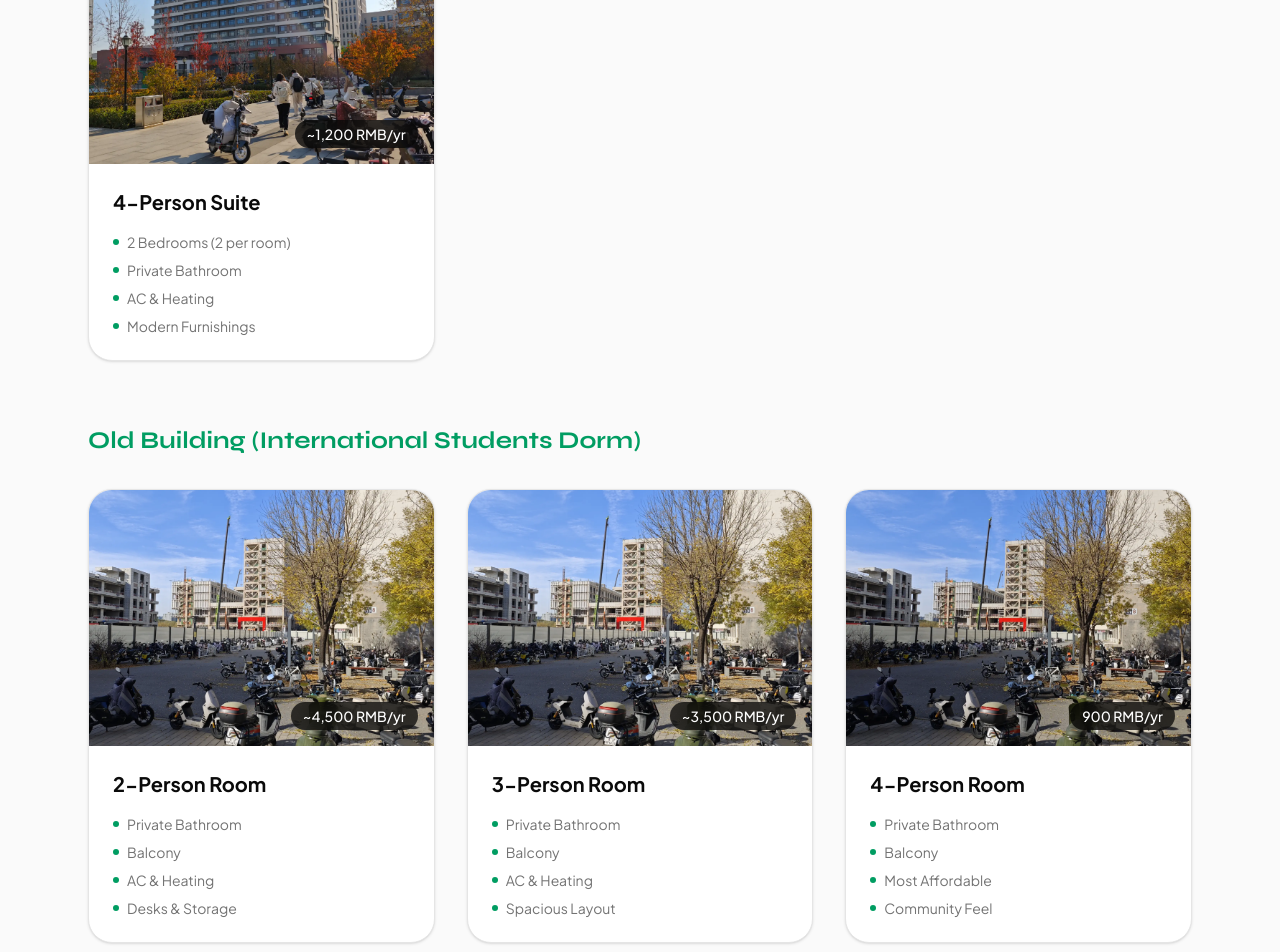
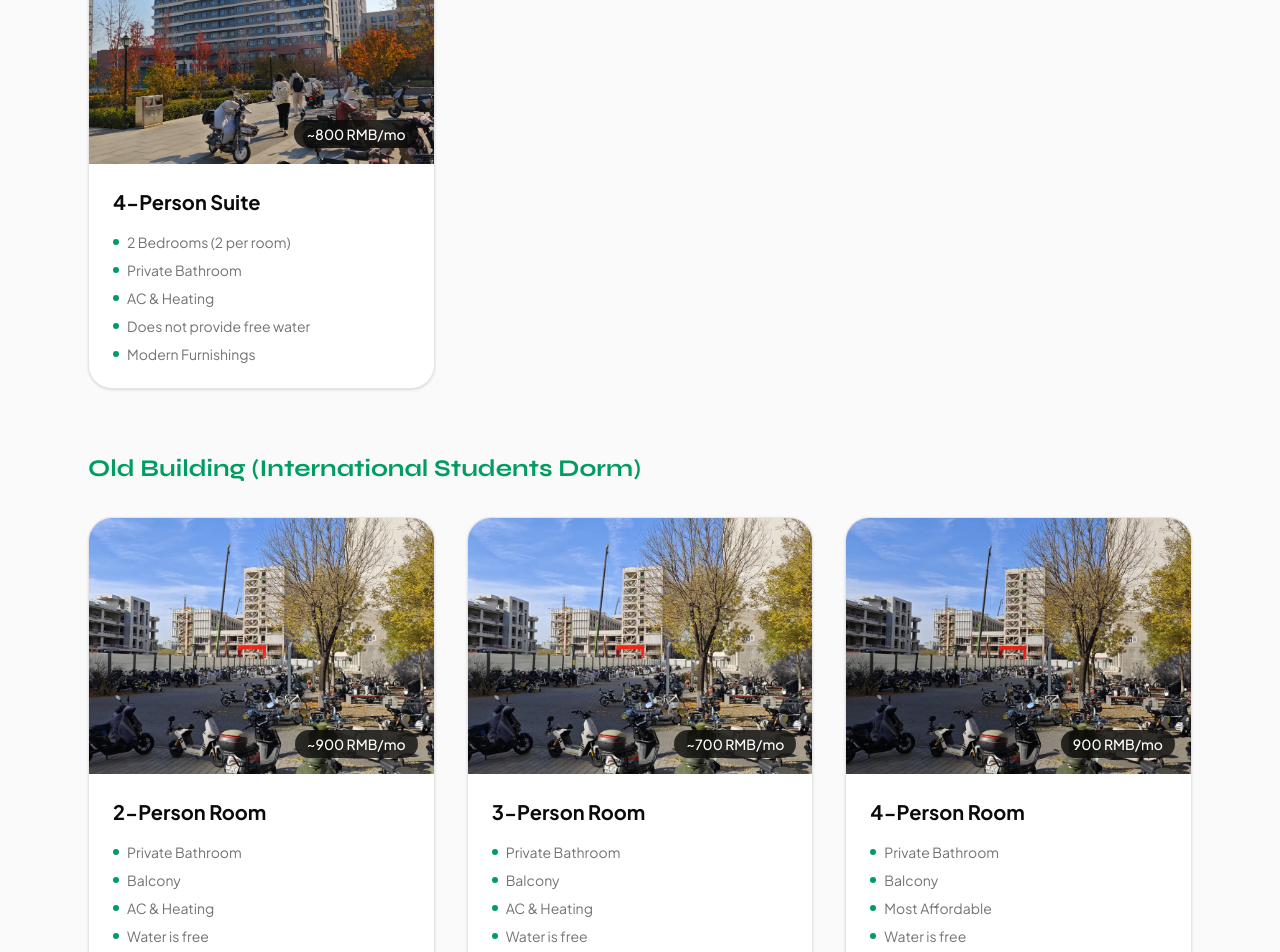
Before and after one commit to studyinbit/studyinbit.github.io, a Next.js app: page /campus-life in a window 1280 px wide. Shown: the part 1080-2032 px from the top of the page. Built offline with nearby package versions, Linux system fonts and the light colour scheme.

Commit message:
fix the cost calculator(regarding yearly calculation) and fix the cost of dorms in campus-life section

```diff
--- a/app/campus-life/page.tsx
+++ b/app/campus-life/page.tsx
@@ -31,8 +31,8 @@ export default function CampusLifePage() {
   const newDorms = [
     {
       title: "4-Person Suite",
-      price: "~1,200 RMB/yr",
-      features: ["2 Bedrooms (2 per room)", "Private Bathroom", "AC & Heating", "Modern Furnishings"],
+      price: "~800 RMB/mo",
+      features: ["2 Bedrooms (2 per room)", "Private Bathroom", "AC & Heating", "Does not provide free water", "Modern Furnishings"],
       image: dormImg1
     }
   ];
@@ -40,20 +40,20 @@ export default function CampusLifePage() {
   const oldDorms = [
     {
       title: "2-Person Room",
-      price: "~4,500 RMB/yr",
-      features: ["Private Bathroom", "Balcony", "AC & Heating", "Desks & Storage"],
+      price: "~900 RMB/mo",
+      features: ["Private Bathroom", "Balcony", "AC & Heating", "Water is free", "Desks & Storage"],
       image: dormImg2
     },
     {
       title: "3-Person Room",
-      price: "~3,500 RMB/yr",
-      features: ["Private Bathroom", "Balcony", "AC & Heating", "Spacious Layout"],
+      price: "~700 RMB/mo",
+      features: ["Private Bathroom", "Balcony", "AC & Heating", "Water is free", "Spacious Layout"],
       image: dormImg2
     },
     {
       title: "4-Person Room",
-      price: "900 RMB/yr",
-      features: ["Private Bathroom", "Balcony", "Most Affordable", "Community Feel"],
+      price: "900 RMB/mo",
+      features: ["Private Bathroom", "Balcony", "Most Affordable", "Water is free", "Community Feel"],
       image: dormImg3
     }
   ];
--- a/components/features/CostCalculator.tsx
+++ b/components/features/CostCalculator.tsx
@@ -35,13 +35,15 @@ export function CostCalculator() {
   const tuitionOutOfPocket = tuition - tuitionCovered;
 
   // Scholarship accommodation only covers International Dorm 4-Person Room
-  const coveredDormCost = siteContent.housingOptions.find((h) => h.id === "intl-4p")?.cost ?? 0;
+  // Housing costs are monthly — multiply by 12 for annual totals
+  const coveredDormMonthly = siteContent.housingOptions.find((h) => h.id === "intl-4p")?.cost ?? 0;
+  const coveredDormCost = coveredDormMonthly * 12;
   const accommodationCovered = cov?.accommodation ?? false;
   const effectiveHousing = accommodationCovered
     ? siteContent.housingOptions.find((h) => h.id === "intl-4p")
     : selectedHousing;
   const isOnCampus = effectiveHousing?.type === "on-campus";
-  const housingCost = effectiveHousing?.cost ?? 0;
+  const housingCost = (effectiveHousing?.cost ?? 0) * 12;
   const housingCovered = accommodationCovered ? coveredDormCost : 0;
   const housingOutOfPocket = housingCost - housingCovered;
 
@@ -152,7 +154,7 @@ export function CostCalculator() {
             {accommodationCovered ? (
               <>
                 <div className="w-full px-4 py-3 rounded-xl border border-primary/30 bg-primary/5 text-sm font-medium">
-                  International Dorm 4-Person Room (¥{coveredDormCost.toLocaleString()}/yr)
+                  International Dorm 4-Person Room (¥{coveredDormMonthly.toLocaleString()}/mo — ¥{coveredDormCost.toLocaleString()}/yr)
                 </div>
                 <p className="text-xs text-primary mt-2">Scholarship accommodation covers the International Dorm 4-Person Room only.</p>
               </>
@@ -165,7 +167,7 @@ export function CostCalculator() {
               >
                 {siteContent.housingOptions.map((h) => (
                   <option key={h.id} value={h.id}>
-                    {h.name} (¥{h.cost.toLocaleString()}/yr)
+                    {h.name} (¥{h.cost.toLocaleString()}/mo — ¥{(h.cost * 12).toLocaleString()}/yr)
                   </option>
                 ))}
               </select>
--- a/lib/content.ts
+++ b/lib/content.ts
@@ -190,11 +190,11 @@ export const siteContent = {
     },
   ],
   housingOptions: [
-    { id: "intl-4p", name: "International Dorm 4-Person Room", cost: 900, type: "on-campus" as const },
-    { id: "intl-3p", name: "International Dorm 3-Person Room", cost: 3500, type: "on-campus" as const },
-    { id: "intl-2p", name: "International Dorm 2-Person Room", cost: 4500, type: "on-campus" as const },
-    { id: "bohou-4p", name: "Bohou 4-Person Suite", cost: 1200, type: "on-campus" as const },
-    { id: "off-campus", name: "Off-Campus Apartment", cost: 36000, type: "off-campus" as const },
+    { id: "intl-4p", name: "International Dorm 4-Person Room", cost: 500, type: "on-campus" as const },
+    { id: "intl-3p", name: "International Dorm 3-Person Room", cost: 700, type: "on-campus" as const },
+    { id: "intl-2p", name: "International Dorm 2-Person Room", cost: 900, type: "on-campus" as const },
+    { id: "bohou-4p", name: "Bohou 4-Person Suite", cost: 800, type: "on-campus" as const },
+    { id: "off-campus", name: "Off-Campus Apartment", cost: 1600, type: "off-campus" as const },
   ],
   costs: {
     tuitionEnglish: 30000, // RMB per year (English-taught)
--- a/package.json
+++ b/package.json
@@ -17,7 +17,7 @@
     "framer-motion": "^12.29.0",
     "gsap": "^3.14.2",
     "lucide-react": "^0.563.0",
-    "motion": "^12.29.2",
+    "motion": "^12.30.0",
     "next": "16.1.4",
     "react": "19.2.3",
     "react-dom": "19.2.3",
```
Also changed, not shown: .claude/settings.local.json (added), 1 other file (tests, documents, lock files or other folders).
